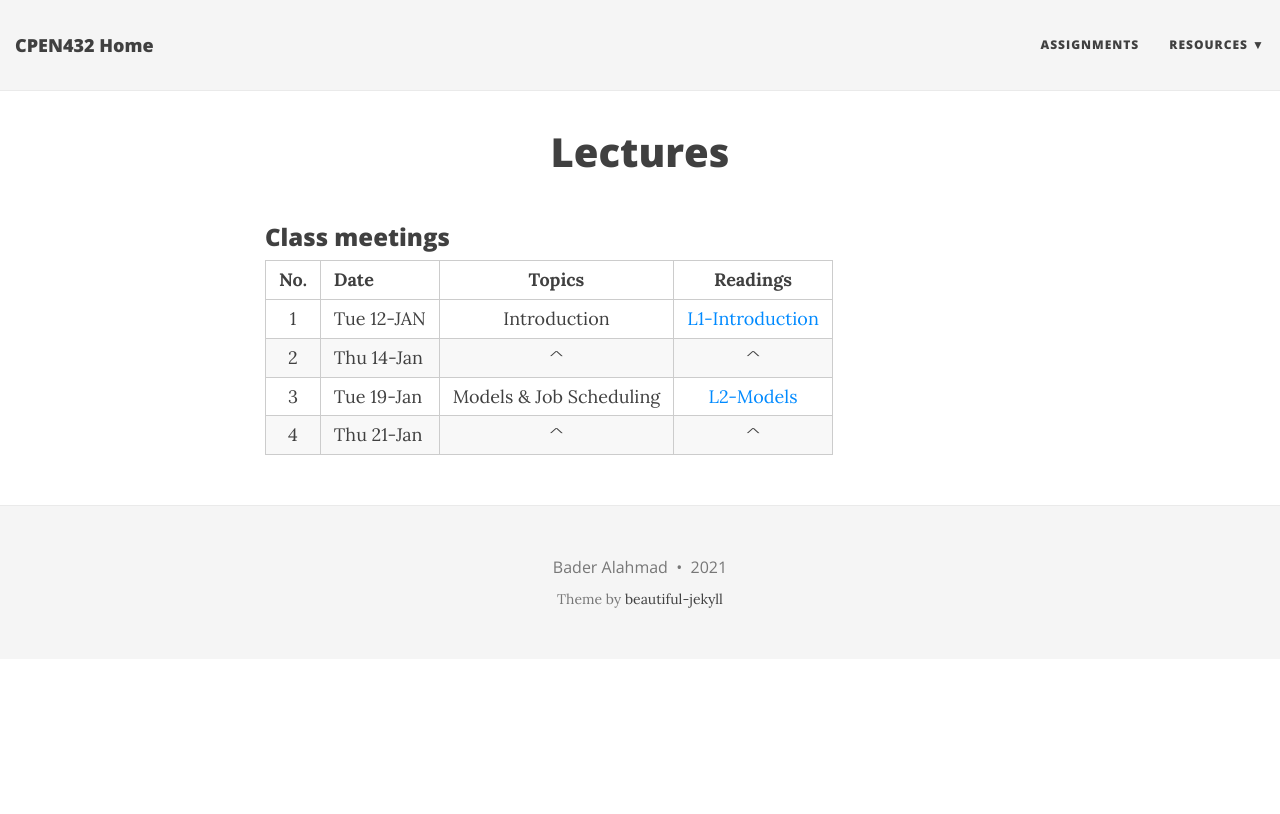
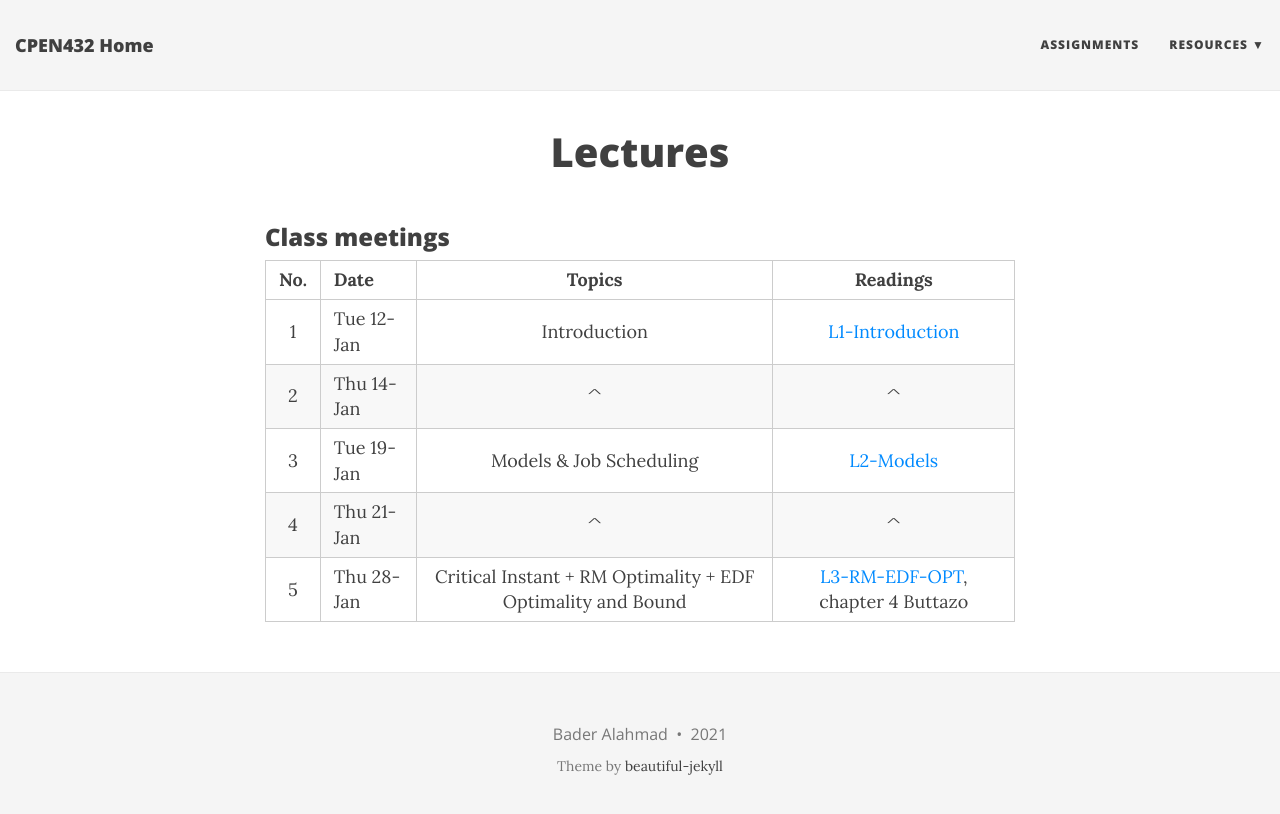
Before and after one commit to CPEN432/cpen432.github.io, a Jekyll site: the page built from lectures.md, in a window 1280 px wide. Shown: the top 814 px of the page. Built offline with Jekyll 4.4.1, drawn with Linux system fonts in a browser that asks for light colours; nearby versions of some CDN libraries.

Commit message:
ad RM optimality lecture 5

```diff
--- a/lectures.md
+++ b/lectures.md
@@ -7,18 +7,12 @@ title: Lectures
 
 | **No.** | **Date** | **Topics** | **Readings** |
 |:---:|:-------|:---:|:----:|
-|  1  |  Tue 12-JAN |  Introduction   |  [L1-Introduction](http://cpen432.github.io/resources/bader-slides/1-Introduction.pdf) |
+|  1  |  Tue 12-Jan |  Introduction   |  [L1-Introduction](http://cpen432.github.io/resources/bader-slides/1-Introduction.pdf) |
 |  2  |  Thu 14-Jan |     ^   |  ^ |
 |  3  |  Tue 19-Jan |  Models & Job Scheduling     |  [L2-Models](http://cpen432.github.io/resources/bader-slides/2-Models.pdf)    |
 |  4  |  Thu 21-Jan |  ^     |  ^    |
+|  5  |  Thu 28-Jan |  Critical Instant + RM Optimality + EDF Optimality and Bound  |  [L3-RM-EDF-OPT](http://cpen432.github.io/resources/bader-slides/3-critical-instant+EDF.pdf), chapter 4 Buttazo |
 
-
-
-<!-- |  4  |  Thu 17-SEP |  Critical Instant + RM Optimality + EDF Optimality and Bound  |  [L3-RM-EDF-OPT](http://cpen432.github.io/resources/bader-slides/3-critical-instant+EDF.pdf), chapter 4 Buttazo | -->
-
-<!-- |  4  |  Tue 17-SEP |  Critical Instant + RM Optimality + EDF Optimality and Bound  |  [L3-RM-EDF-OPT](http://cpen432.github.io/resources/bader-slides/3-critical-instant+EDF.pdf), chapter 4 Buttazo | -->
-
-<!-- |  5  |  Thu 19-SEP |  Critical Instant + RM Optimality + EDF Optimality and Bound  |  ^   | -->
 <!-- |  6  |  Tue 24-SEP |  RM Liu & Layland (LL) Bound   |  [L4-RM-LLBOUND](http://cpen432.github.io/resources/bader-slides/4-RM.pdf), chapter 4 Buttazo    | -->
 <!-- |  7  |  Thu 26-SEP | RM Hyperbolic, DM, Response Time Analysis |  [L5-RM-HB-DM-RTA](http://cpen432.github.io/resources/bader-slides/5-RM-hyperbolic+DM+response.pdf), chapter 4 Buttazo    | -->
 <!-- |  8  |  Tue 1-OCT |  EDF processor demand   |  [L6-EDF-DEMAND](http://cpen432.github.io/resources/bader-slides/6-EDF-exact.pdf), chapter 4 Buttazo    | -->
```
Also changed, not shown: 1 other file.
